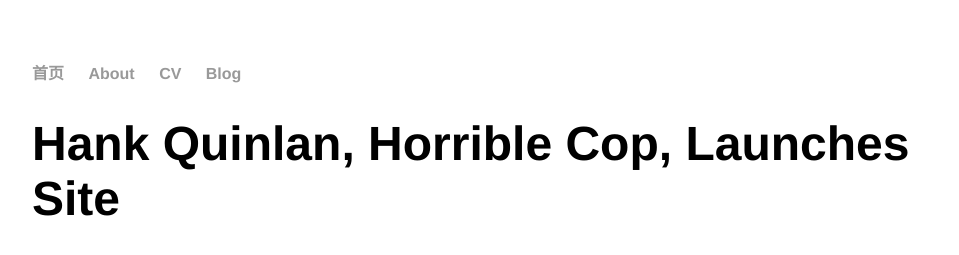
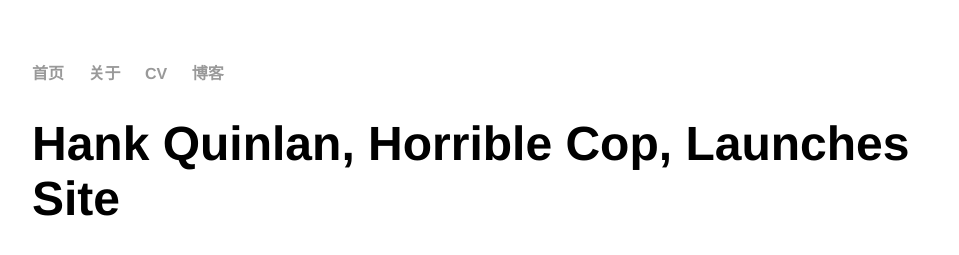
Before and after one commit to Twanjun/Twanjun.github.io, a Jekyll site: the page built from _posts/2018-09-16-hank-quinlan-site-launched.md, in a window 1280 px wide. Shown: the top 255 px of the page, without its empty margins (160-1119 px from the left). Built offline with Jekyll 4.4.1, drawn with Linux system fonts in a browser that asks for light colours.

Commit message:
Update default.html

```diff
--- a/_layouts/default.html
+++ b/_layouts/default.html
@@ -9,9 +9,9 @@
 			<nav>
 	    		<ul>
 	        		<li><a href="/">首页</a></li>
-		        	<li><a href="/关于">About</a></li>
+		        	<li><a href="/About">关于</a></li>
 	        		<li><a href="/cv">CV</a></li>
-	        		<li><a href="/博客">Blog</a></li>
+	        		<li><a href="/Blog">博客</a></li>
 	    		</ul>
 			</nav>
 			<div class="container">
```
